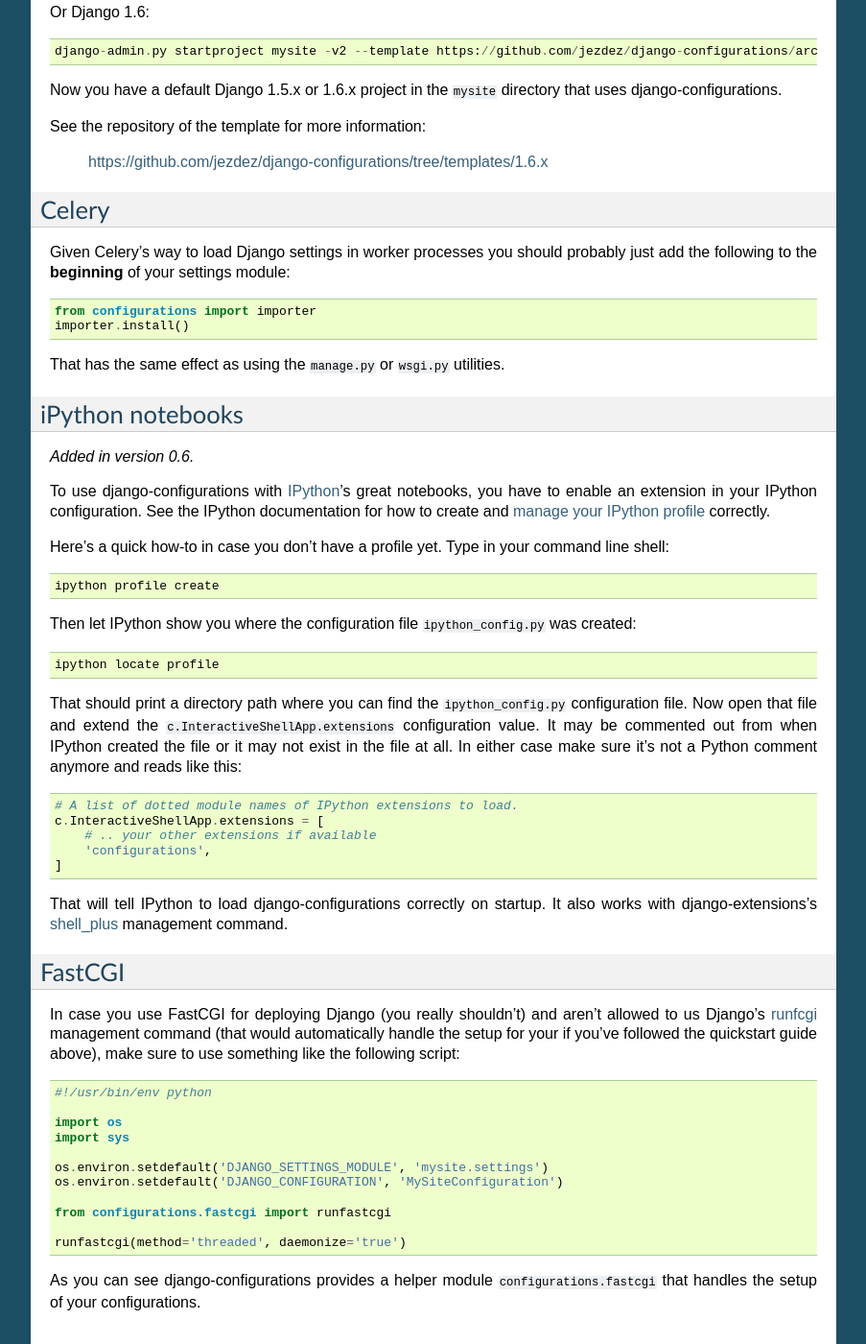
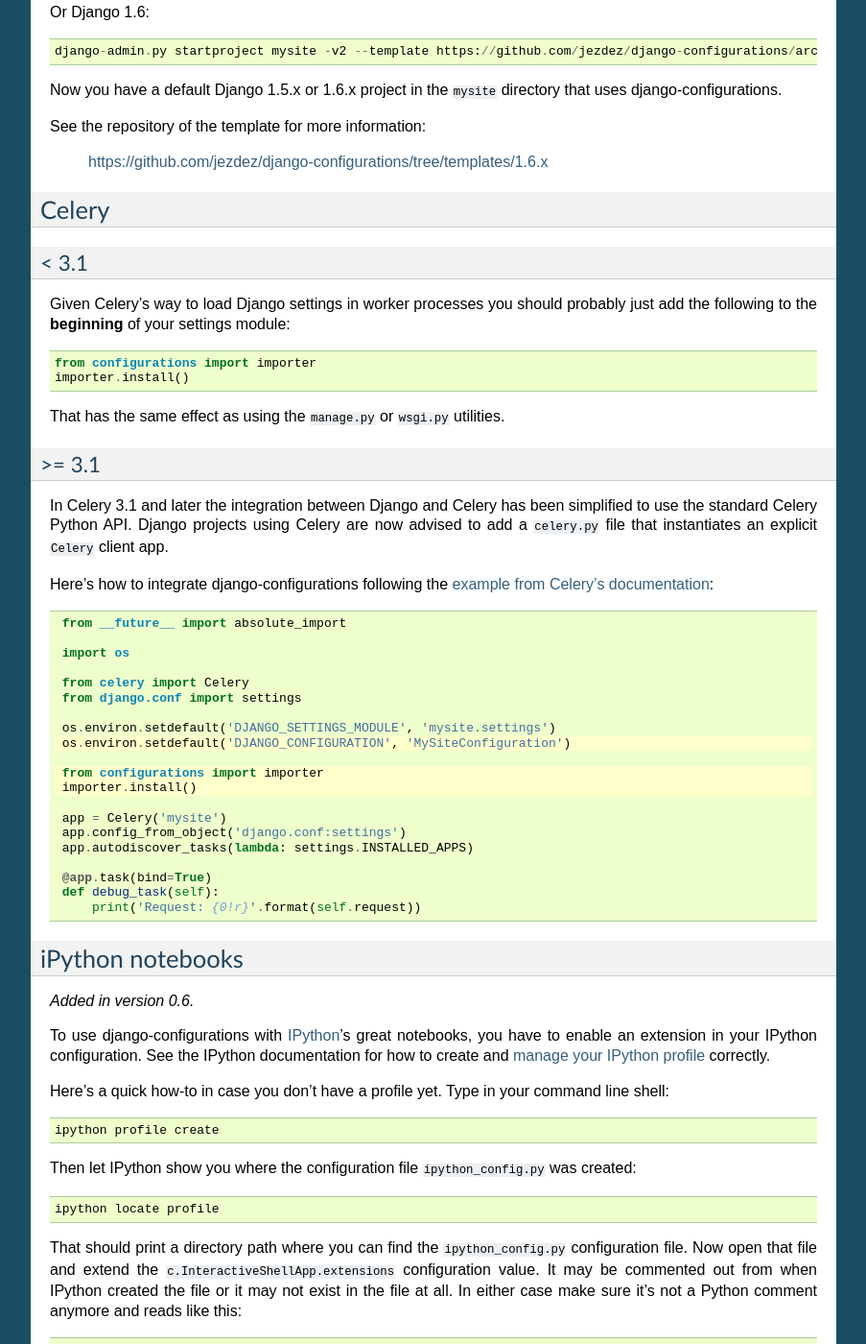
Before and after one commit to jazzband/django-configurations, a Sphinx documentation site: the page built from docs/cookbook.rst, in a window 1280 px wide and 1400 px high, scrolled down 1213 px. Shown: the whole window at 96% size, without its empty margins (198-1101 px from the left). Built offline with Sphinx 7.4.7, drawn with Linux system fonts in a browser that asks for light colours.

Commit message:
Fixed #46 — Update cookbook with an example for Celery >= 3.1.

```diff
--- a/docs/cookbook.rst
+++ b/docs/cookbook.rst
@@ -86,6 +86,9 @@
 Celery
 ------
 
+< 3.1
+^^^^^
+
 Given Celery's way to load Django settings in worker processes you should
 probably just add the following to the **beginning** of your settings module::
 
@@ -93,6 +96,44 @@
     importer.install()
 
 That has the same effect as using the ``manage.py`` or ``wsgi.py`` utilities.
+
+>= 3.1
+^^^^^^
+
+In Celery 3.1 and later the integration between Django and Celery has been
+simplified to use the standard Celery Python API. Django projects using Celery
+are now advised to add a ``celery.py`` file that instantiates an explicit
+``Celery`` client app.
+
+Here's how to integrate django-configurations following the `example from
+Celery's documentation`_:
+
+.. code-block:: python
+   :emphasize-lines: 9, 11-12
+
+    from __future__ import absolute_import
+
+    import os
+
+    from celery import Celery
+    from django.conf import settings
+
+    os.environ.setdefault('DJANGO_SETTINGS_MODULE', 'mysite.settings')
+    os.environ.setdefault('DJANGO_CONFIGURATION', 'MySiteConfiguration')
+
+    from configurations import importer
+    importer.install()
+
+    app = Celery('mysite')
+    app.config_from_object('django.conf:settings')
+    app.autodiscover_tasks(lambda: settings.INSTALLED_APPS)
+
+    @app.task(bind=True)
+    def debug_task(self):
+        print('Request: {0!r}'.format(self.request))
+
+.. _`example from Celery's documentation`: http://docs.celeryproject.org/en/latest/django/first-steps-with-django.html
+
 
 iPython notebooks
 -----------------
@@ -143,7 +184,6 @@
     #!/usr/bin/env python
 
     import os
-    import sys
 
     os.environ.setdefault('DJANGO_SETTINGS_MODULE', 'mysite.settings')
     os.environ.setdefault('DJANGO_CONFIGURATION', 'MySiteConfiguration')
```
